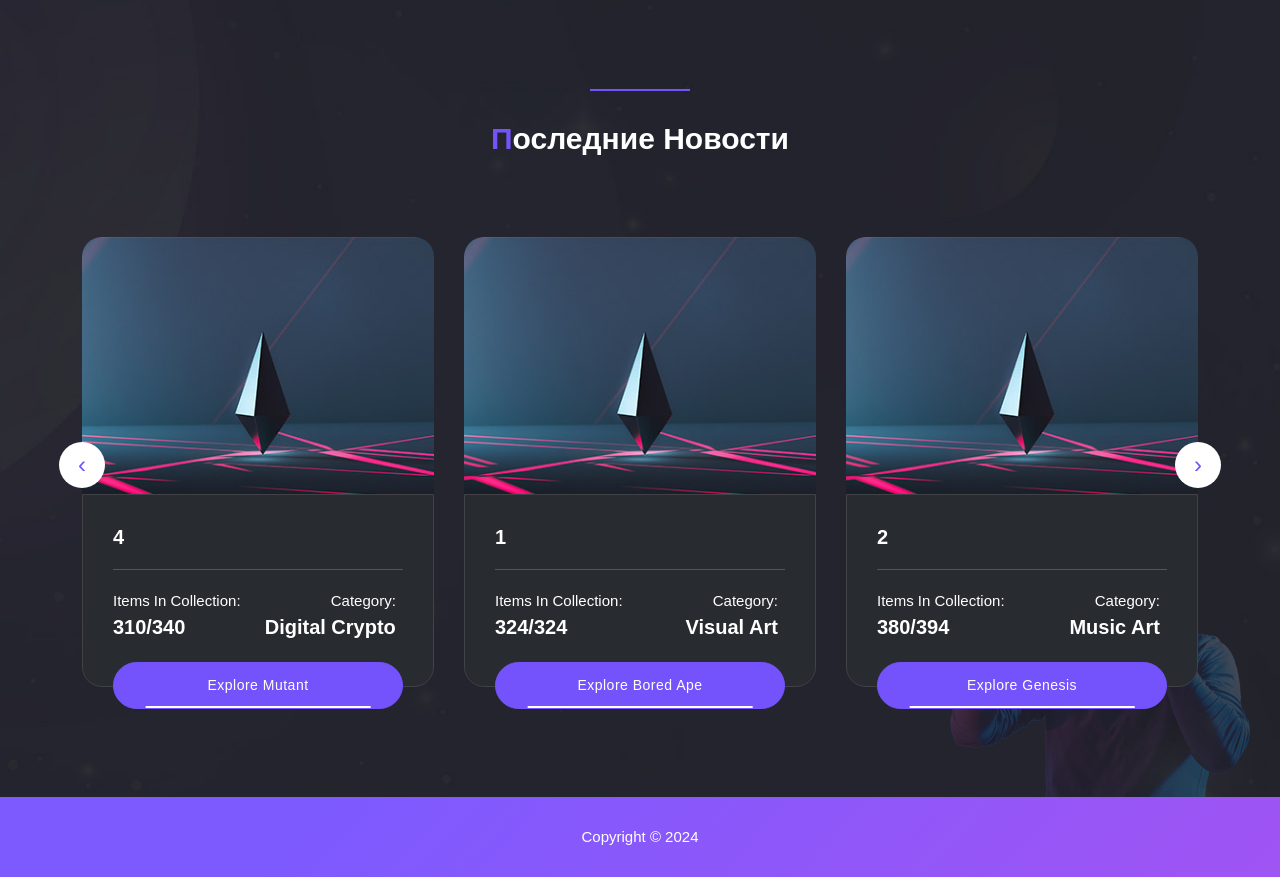
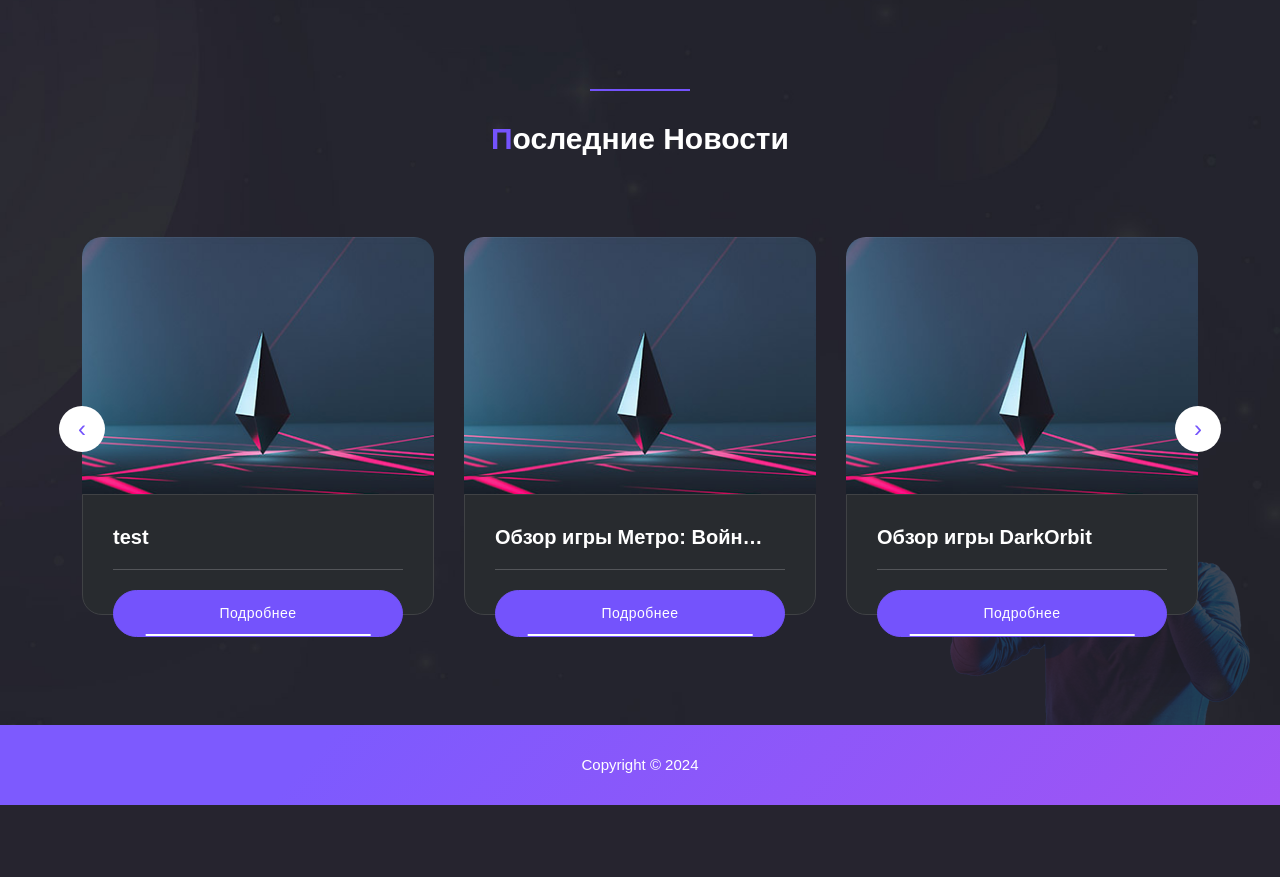
Before and after one commit to SvetlanaKrasnova/online_forum_mmorpg, a Django app: page / in a window 1280 px wide. Shown: the part 926-1803 px from the top of the page. After the commit the page ends 1731 px from the top, so only its background shows below. Run offline with Django 4.2, Linux system fonts and the light colour scheme; data comes from the database, SQL or seed files in the repository; both versions use the stored data as it was after the commit; some libraries are stand-ins or nearby versions; some web fonts are replaced.

Commit message:
adding news in main_page

```diff
--- a/online_forum_mmorpg/sign/views.py
+++ b/online_forum_mmorpg/sign/views.py
@@ -3,6 +3,7 @@
 from django.views.generic import ListView
 from django.contrib.auth.mixins import LoginRequiredMixin
 from posts.models import Post, Reply
+from news.models import News
 from posts.filters import ReplyFilter
 from posts.forms import ReplyChengeStatusForm
 
@@ -57,6 +58,11 @@
     """
     Главная страница портала
     """
-    model = Post
+    model = News
     template_name = 'main_page.html'
-    context_object_name = 'news'
+    context_object_name = 'last_news'
+
+    def get_context_data(self, **kwargs):
+        context = super().get_context_data(**kwargs)
+        context['last_news'] = News.objects.all().order_by("-create_date")[:4]
+        return context
--- a/online_forum_mmorpg/templates/main_page.html
+++ b/online_forum_mmorpg/templates/main_page.html
@@ -16,7 +16,9 @@
             <p>Liberty NFT Market is a really cool and professional design for your NFT websites. This HTML CSS template is based on Bootstrap v5 and it is designed for NFT related web portals. Liberty can be freely downloaded from TemplateMo's free css templates.</p>
             <div class="buttons">
               <div class="main-button">
+                {% if last_news %}
                   <a href="{% url 'news_portal' %}">Читать новости</a>
+                {% endif %}
                 {% if not request.user.is_authenticated %}
                   <a href="/accounts/login">Вход</a>
                 {% endif %}
@@ -37,56 +39,25 @@
             <div class="row">
               <div class="col-lg-12">
                 <div class="section-heading">
+                  {% if last_news %}
                     <div class="line-dec"></div>
                     <h2><em>П</em>оследние новости</h2>
+                  {% endif %}
                 </div>
               </div>
               <div class="col-lg-12">
                 <div class="owl-collection owl-carousel">
+                  {% for post in last_news %}
                     <div class="item">
                       <img src="/static/assets/images/collection-01.jpg" alt="">
                       <div class="down-content">
-                      <h4>4</h4>
-                      <span class="collection">Items In Collection:<br><strong>310/340</strong></span>
-                      <span class="category">Category:<br><strong>Digital Crypto</strong></span>
+                        <h4>{{ post.title|truncatechars:23 }}</h4>
                         <div class="main-button">
-                        <a href="">Explore Mutant</a>
+                          <a href="{% url 'detail_post' post.id %}">Подробнее</a>
                         </div>
                       </div>
                     </div>
-                  <div class="item">
-                    <img src="/static/assets/images/collection-01.jpg" alt="">
-                    <div class="down-content">
-                      <h4>1</h4>
-                      <span class="collection">Items In Collection:<br><strong>324/324</strong></span>
-                      <span class="category">Category:<br><strong>Visual Art</strong></span>
-                      <div class="main-button">
-                        <a href="">Explore Bored Ape</a>
-                      </div>
-                    </div>
-                  </div>
-                  <div class="item">
-                    <img src="/static/assets/images/collection-01.jpg" alt="">
-                    <div class="down-content">
-                      <h4>2</h4>
-                      <span class="collection">Items In Collection:<br><strong>380/394</strong></span>
-                      <span class="category">Category:<br><strong>Music Art</strong></span>
-                      <div class="main-button">
-                        <a href="">Explore Genesis</a>
-                      </div>
-                    </div>
-                  </div>
-                  <div class="item">
-                    <img src="/static/assets/images/collection-01.jpg" alt="">
-                    <div class="down-content">
-                      <h4>3</h4>
-                      <span class="collection">Items In Collection:<br><strong>426/468</strong></span>
-                      <span class="category">Category:<br><strong>Blockchain</strong></span>
-                      <div class="main-button">
-                        <a href="">Explore Worldwide</a>
-                      </div>
-                    </div>
-                  </div>
+                  {% endfor %}
                 </div>
               </div>
             </div>
```
Also changed, not shown: online_forum_mmorpg/db.sqlite3. Lines whose indentation alone changed are shown as unchanged.
